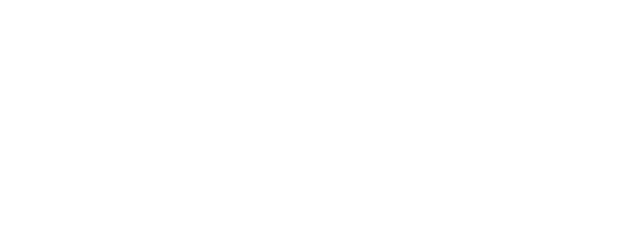
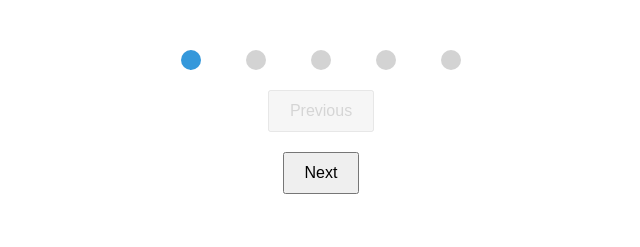
Before and after one commit to acciojob/progress-bar-sanjayrautela, a website: page main.html in a window 1280 px wide. Shown: the whole page, without its empty margins (319-959 px from the left). Drawn offline with Linux system fonts and the light colour scheme.

Commit message:
created a submission

```diff
--- a/main.html
+++ b/main.html
@@ -1,16 +1,24 @@
 <!DOCTYPE html>
+<html lang="en">
+<head>
+    <meta charset="UTF-8">
+    <meta name="viewport" content="width=device-width, initial-scale=1.0">
+    <title>Progress Bar</title>
+    <link rel="stylesheet" href="styles.css">
+</head>
+<body>
 
-<html>
+    <div class="progress-bar">
+        <div class="circle active"></div>
+        <div class="circle"></div>
+        <div class="circle"></div>
+        <div class="circle"></div>
+        <div class="circle"></div>
+    </div>
 
-<head>
-	<link rel="stylesheet" href="styles.css">
-</head>
+    <button id="prev" disabled>Previous</button>
+    <button id="next">Next</button>
 
-<body>
-	<!-- the entire body must be written by student -->
-    <script type="text/javascript" src="./script.js">
-</script>
-
+    <script src="script.js"></script>
 </body>
-
 </html>
--- a/script.js
+++ b/script.js
@@ -1 +1,37 @@
 //your JS code here. If required.
+const circles = document.querySelectorAll('.circle');
+const prevButton = document.getElementById('prev');
+const nextButton = document.getElementById('next');
+
+let currentActive = 1;
+
+updateButtons();
+
+nextButton.addEventListener('click', () => {
+    currentActive++;
+    updateButtons();
+});
+
+prevButton.addEventListener('click', () => {
+    currentActive--;
+    updateButtons();
+});
+
+function updateButtons() {
+    circles.forEach((circle, index) => {
+        if (index < currentActive) {
+            circle.classList.add('active');
+        } else {
+            circle.classList.remove('active');
+        }
+    });
+
+    if (currentActive === 1) {
+        prevButton.disabled = true;
+    } else if (currentActive === circles.length) {
+        nextButton.disabled = true;
+    } else {
+        prevButton.disabled = false;
+        nextButton.disabled = false;
+    }
+}
--- a/styles.css
+++ b/styles.css
@@ -1 +1,39 @@
 /*  your css code here. If applicable */
+body {
+    display: flex;
+    flex-direction: column;
+    align-items: center;
+    font-family: Arial, sans-serif;
+    margin: 50px;
+}
+
+.progress-bar {
+    display: flex;
+    justify-content: space-between;
+    width: 300px;
+}
+
+.circle {
+    width: 20px;
+    height: 20px;
+    border-radius: 50%;
+    background-color: lightgray;
+    margin: 0 10px;
+    transition: background-color 0.3s;
+}
+
+.circle.active {
+    background-color: #3498db;
+}
+
+button {
+    margin-top: 20px;
+    padding: 10px 20px;
+    font-size: 16px;
+    cursor: pointer;
+}
+
+button:disabled {
+    opacity: 0.5;
+    cursor: not-allowed;
+}
```
